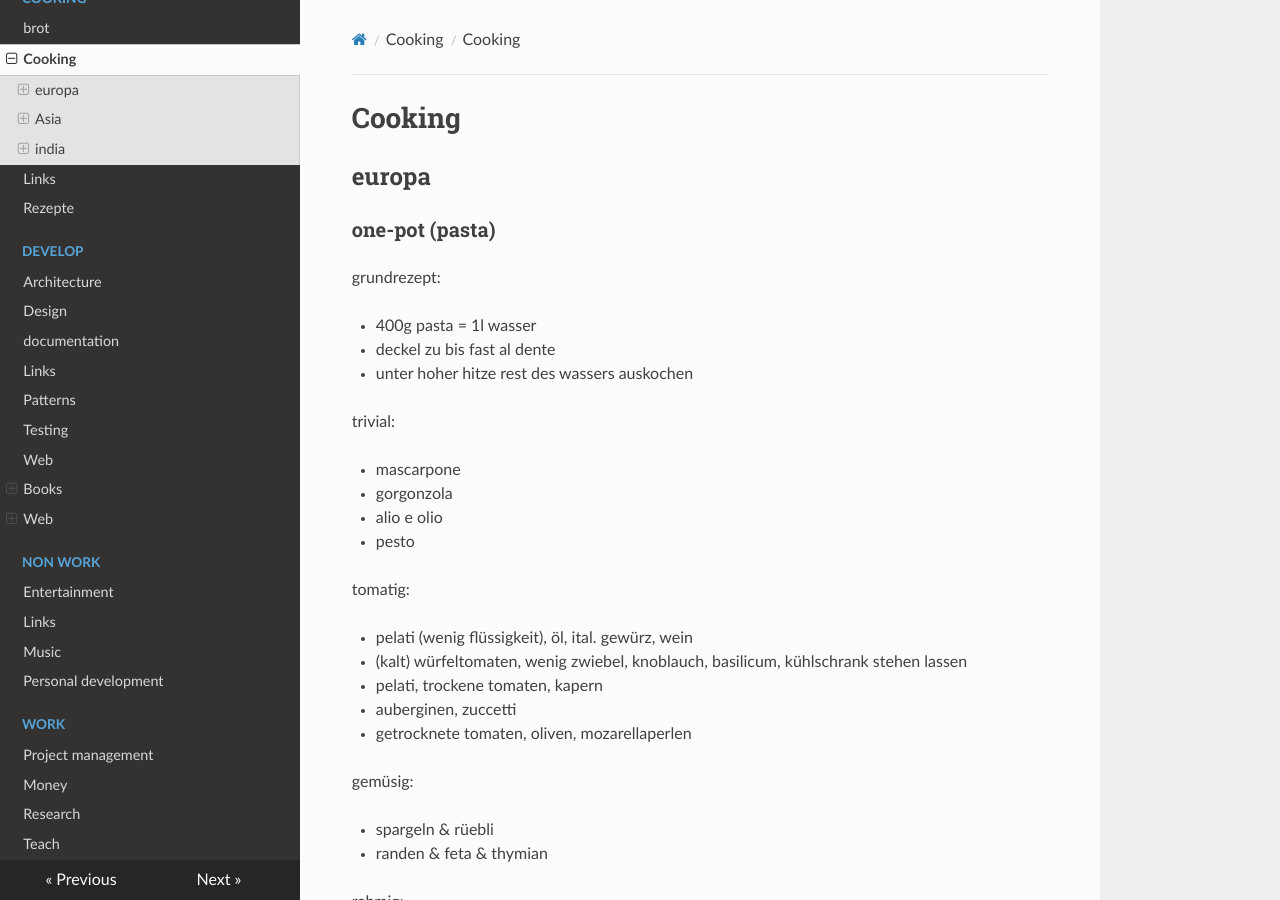
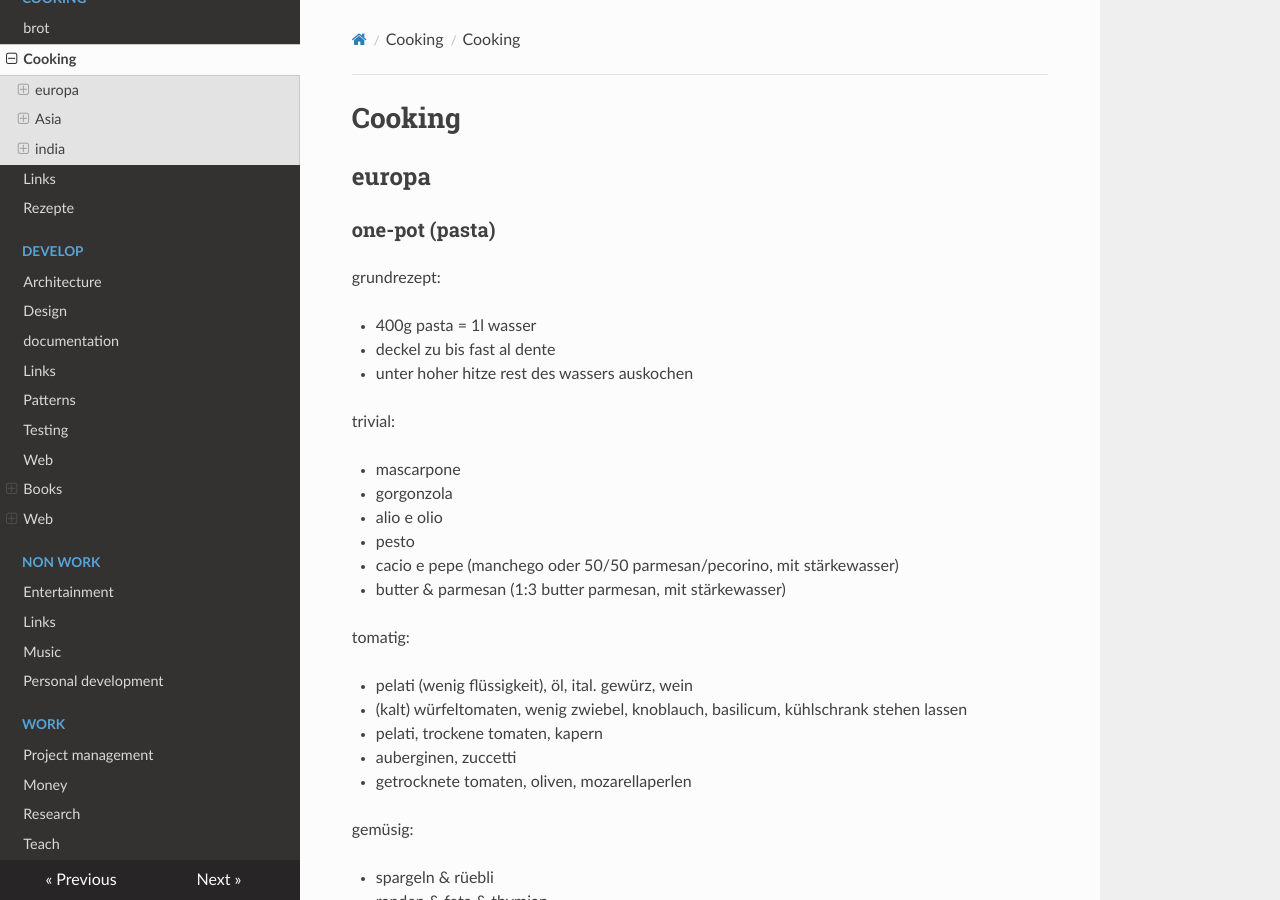
Before and after one commit to famoser/docs, an MkDocs documentation site: the page built from docs/cooking/grundrezepte.md, in a window 1280 px wide and 900 px high. Built offline with MkDocs 1.6.1, drawn with Linux system fonts in a browser that asks for light colours; nearby versions of some CDN libraries.

Commit message:
Add rezepte

```diff
--- a/docs/cooking/grundrezepte.md
+++ b/docs/cooking/grundrezepte.md
@@ -16,6 +16,8 @@ trivial:
 - gorgonzola
 - alio e olio
 - pesto
+- cacio e pepe (manchego oder 50/50 parmesan/pecorino, mit stärkewasser)
+- butter & parmesan (1:3 butter parmesan, mit stärkewasser)
 
 tomatig:
 
```
